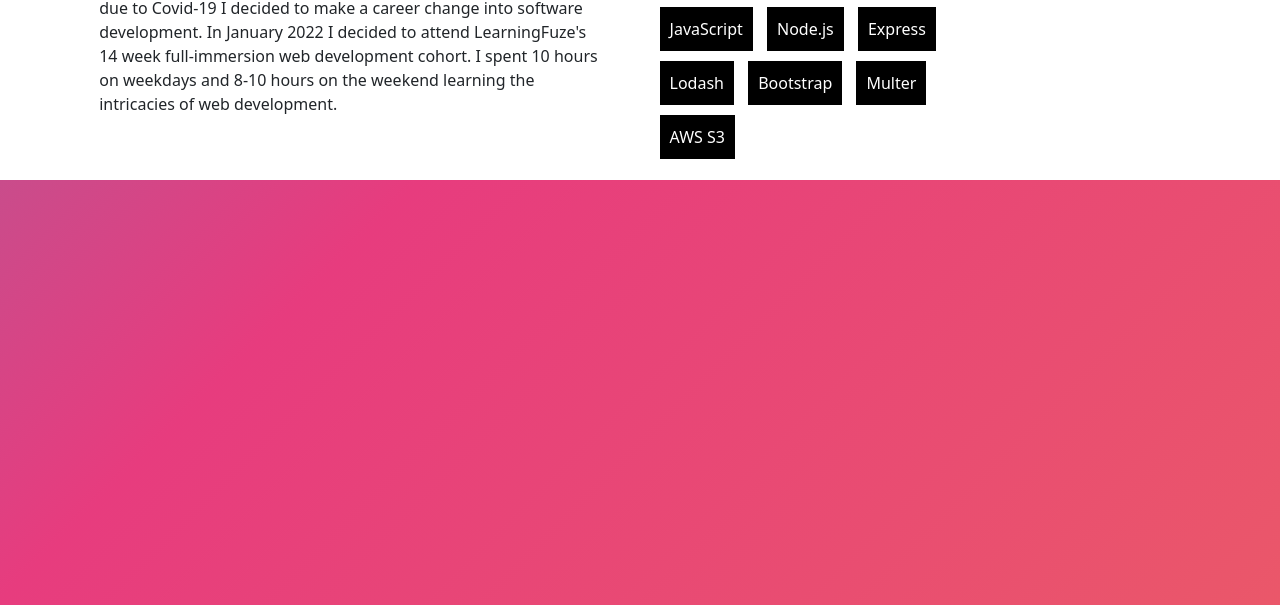
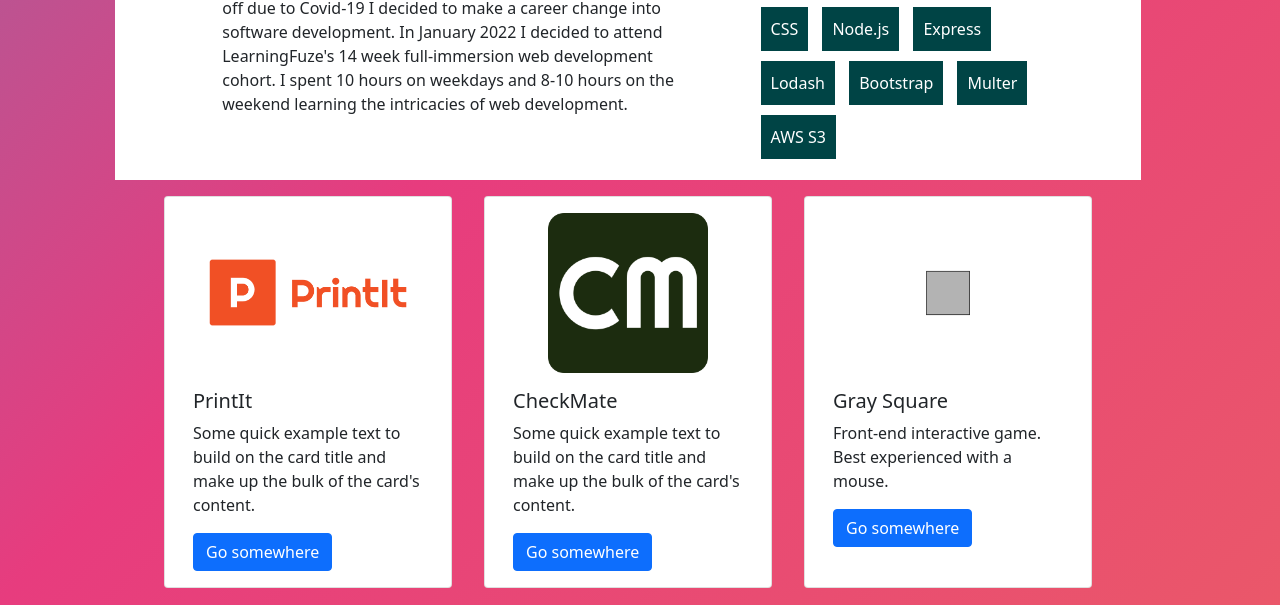
Before and after one commit to Jktanisaka/Portfolio-Page, a website: page index.html in a window 1280 px wide. Shown: the part 195-800 px from the top of the page. Drawn offline with nearby package versions, Linux system fonts and the light colour scheme.

Commit message:
completed adding projects

```diff
--- a/css/styles.css
+++ b/css/styles.css
@@ -6,7 +6,7 @@ body {
 }
 
 li {
-  background-color: black;
+  background-color: rgb(0, 68, 69);
   color: white;
   padding: 10px;
   margin: 5px;
@@ -16,6 +16,13 @@ li {
 
 i {
   font-size: 36px;
+}
+
+img {
+  max-width: 18rem !important;
+  min-height: 10rem !important;
+  max-height: 10rem !important;
+  object-fit: contain;
 }
 
 .name {
--- a/index.html
+++ b/index.html
@@ -29,8 +29,8 @@
       </div>
     </div>
   </header>
-  <main class="container-fluid bg-white">
-    <div class="about col-10 row justify-content-center">
+  <main class="container-fluid row justify-content-center">
+    <div class="about col-10 row justify-content-center bg-white">
       <p class="col-6">Hello! My name is Jon and I am a software engineer currently located on
          the SoCal Area (open to relocation). After being laid off due to Covid-19
          I decided to make a career change into software development. In January
@@ -40,9 +40,9 @@
       <div class="col-4">
         <ul>
           <li>React</li>
+          <li>JavaScript</li>
           <li>HTML</li>
           <li>CSS</li>
-          <li>JavaScript</li>
           <li>Node.js</li>
           <li>Express</li>
           <li>Lodash</li>
@@ -52,6 +52,37 @@
         </ul>
       </div>
     </div>
+    <div class="container">
+      <div class="row justify-content-center">
+        <div class="card m-3 rounded" style="width: 18rem;">
+          <img class="card-img-top mt-3" src="printit.png" alt="Card image cap">
+          <div class="card-body">
+            <h5 class="card-title">PrintIt</h5>
+            <p class="card-text">Some quick example text to build on the card title and make up the bulk of the card's content.
+            </p>
+            <a href="#" class="btn btn-primary">Go somewhere</a>
+          </div>
+        </div>
+        <div class="card m-3 rounded" style="width: 18rem;">
+          <img class="card-img-top mt-3" src="checkmate.png" alt="Card image cap">
+          <div class="card-body">
+            <h5 class="card-title">CheckMate</h5>
+            <p class="card-text">Some quick example text to build on the card title and make up the bulk of the card's content.
+            </p>
+            <a href="#" class="btn btn-primary">Go somewhere</a>
+          </div>
+        </div>
+        <div class="card m-3 rounded" style="width: 18rem;">
+          <img class="card-img-top mt-3" src="graysquare.png" alt="Card image cap">
+          <div class="card-body">
+            <h5 class="card-title">Gray Square</h5>
+            <p class="card-text">Front-end interactive game. Best experienced with a mouse.
+            </p>
+            <a href="#" class="btn btn-primary">Go somewhere</a>
+          </div>
+        </div>
+      </div>
+    </div>
   </main>
   <script src="js/data.js"></script>
   <script src="js/main.js"></script>
```
Also changed, not shown: checkmate.png (added), graysquare.png (added), printit.png (added).
